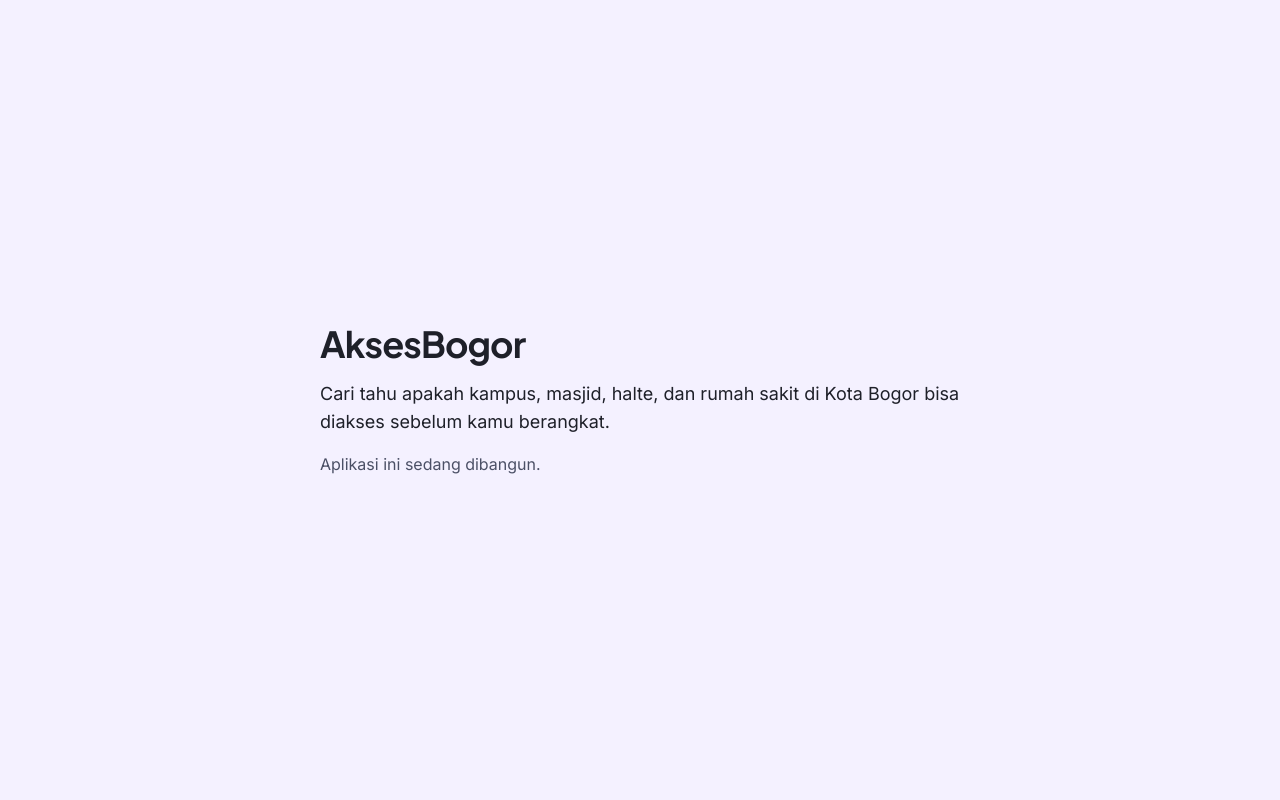
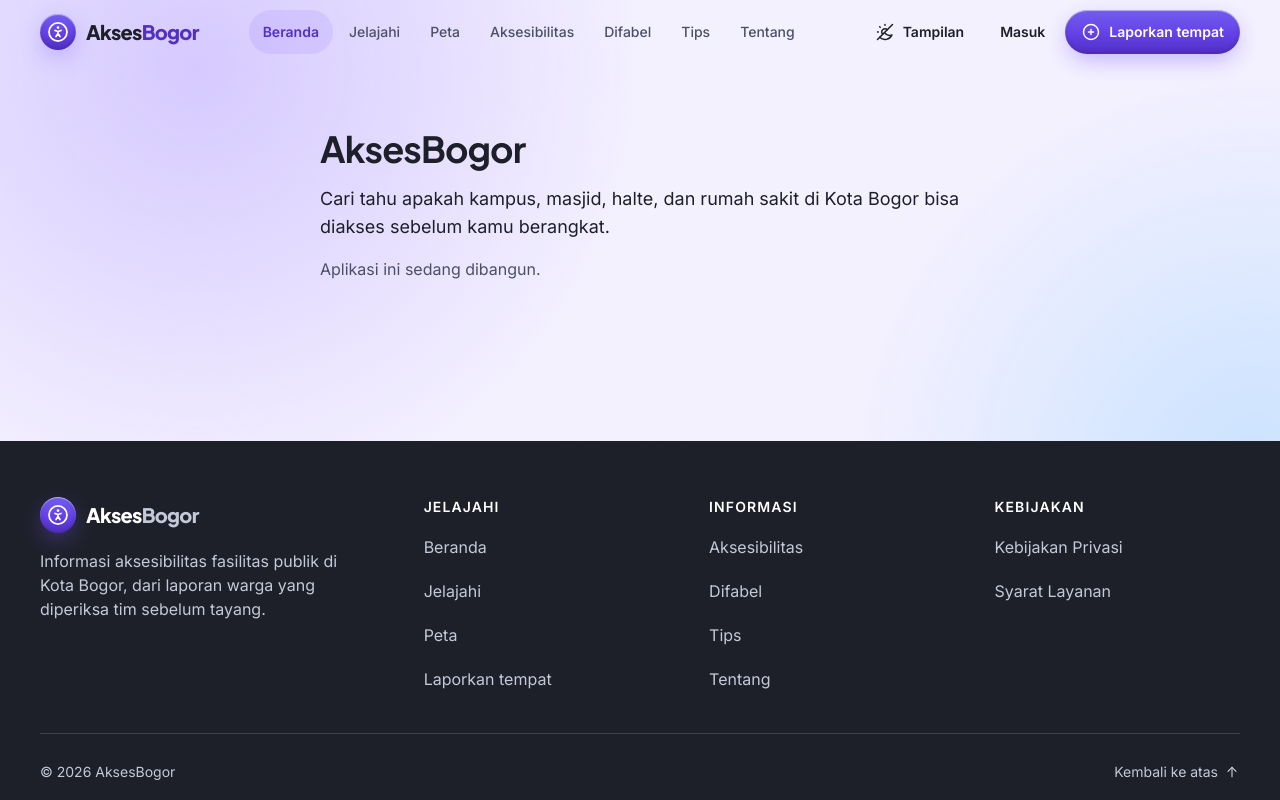
Before and after one commit to al-dioooo/akses-bogor-web, a Next.js app: page / in a window 1280 px wide. Shown: the top 800 px of the page. Built offline with nearby package versions, Linux system fonts and the light colour scheme.

Commit message:
feat(layout): wrap pages in the header, footer, bottom nav, and aurora

```diff
--- a/messages/id.json
+++ b/messages/id.json
@@ -4,7 +4,8 @@
     "description": "Informasi aksesibilitas fasilitas publik di Kota Bogor: ramp, toilet difabel, guiding block, dan lift."
   },
   "Layout": {
-    "skipLink": "Lewati ke konten utama"
+    "skipLink": "Lewati ke konten utama",
+    "home": "AksesBogor, ke Beranda"
   },
   "Beranda": {
     "title": "AksesBogor",
@@ -46,5 +47,58 @@
     "title": "Data belum bisa dimuat",
     "body": "Server AksesBogor sedang tidak bisa dihubungi. Coba lagi sebentar lagi.",
     "retry": "Coba lagi"
+  },
+  "Nav": {
+    "label": "Menu utama",
+    "bottomLabel": "Menu cepat",
+    "beranda": "Beranda",
+    "jelajahi": "Jelajahi",
+    "peta": "Peta",
+    "aksesibilitas": "Aksesibilitas",
+    "difabel": "Difabel",
+    "tips": "Tips",
+    "tentang": "Tentang",
+    "laporkan": "Laporkan",
+    "laporkanTempat": "Laporkan tempat",
+    "masuk": "Masuk",
+    "lainnya": "Lainnya",
+    "lainnyaTitle": "Menu lainnya",
+    "tutup": "Tutup"
+  },
+  "Tampilan": {
+    "open": "Tampilan",
+    "title": "Pengaturan tampilan",
+    "mode": "Mode warna",
+    "modeHint": "Solid mematikan efek kaca supaya teks lebih mudah dibaca.",
+    "theme": {
+      "perangkat": "Ikuti perangkat",
+      "glass": "Kaca",
+      "solid": "Solid",
+      "dark": "Gelap"
+    },
+    "motion": "Gerakan",
+    "motionHint": "Kurangi gerakan menghentikan latar yang bergeser dan animasi saat menggulir.",
+    "motionOption": {
+      "perangkat": "Ikuti perangkat",
+      "off": "Kurangi gerakan"
+    },
+    "done": "Selesai"
+  },
+  "Footer": {
+    "tagline": "Informasi aksesibilitas fasilitas publik di Kota Bogor, dari laporan warga yang diperiksa tim sebelum tayang.",
+    "jelajahi": "Jelajahi",
+    "informasi": "Informasi",
+    "kebijakan": "Kebijakan",
+    "privasi": "Kebijakan Privasi",
+    "syarat": "Syarat Layanan",
+    "copyright": "© 2026 AksesBogor",
+    "toTop": "Kembali ke atas"
+  },
+  "NotFound": {
+    "eyebrow": "Halaman tidak ditemukan",
+    "title": "Halaman ini belum ada.",
+    "body": "Mungkin halamannya masih dibuat, atau alamatnya salah ketik.",
+    "home": "Ke Beranda",
+    "explore": "Jelajahi lokasi"
   }
 }
--- a/src/app/layout.tsx
+++ b/src/app/layout.tsx
@@ -2,6 +2,10 @@ import type { Metadata } from "next";
 import { Inter, Plus_Jakarta_Sans } from "next/font/google";
 import { NextIntlClientProvider } from "next-intl";
 import { getTranslations } from "next-intl/server";
+import { Aurora } from "@/components/aurora";
+import { DISPLAY_SCRIPT } from "@/components/display-script";
+import { SiteBottomNav, SiteHeader } from "@/components/site-header";
+import { SiteFooter } from "@/components/site-footer";
 import { locale } from "@/i18n/config";
 import "./globals.css";
 
@@ -26,15 +30,26 @@ export async function generateMetadata(): Promise<Metadata> {
 export default async function RootLayout({ children }: LayoutProps<"/">) {
   const t = await getTranslations("Layout");
   return (
-    <html lang={locale} className={`${inter.variable} ${plusJakartaSans.variable} h-full antialiased`}>
-      <body className="min-h-full flex flex-col">
+    // Skrip tampilan mengubah data-theme dan data-motion sebelum hydration.
+    <html lang={locale} suppressHydrationWarning className={`${inter.variable} ${plusJakartaSans.variable} h-full antialiased`}>
+      <head>
+        <script dangerouslySetInnerHTML={{ __html: DISPLAY_SCRIPT }} />
+      </head>
+      {/* Ruang bawah setinggi Bottom nav supaya konten dan fokus tidak tertutup (WCAG 2.4.11). */}
+      <body id="atas" className="flex min-h-full flex-col pb-28 lg:pb-0">
+        <Aurora />
         <a
           href="#konten"
           className="sr-only focus:not-sr-only focus:absolute focus:left-4 focus:top-4 focus:z-50 focus:inline-flex focus:min-h-11 focus:items-center focus:rounded-lg focus:bg-surface-inverse focus:px-4 focus:text-text-on-inverse focus:outline-2 focus:outline-offset-2 focus:outline-focus-ring"
         >
           {t("skipLink")}
         </a>
-        <NextIntlClientProvider>{children}</NextIntlClientProvider>
+        <NextIntlClientProvider>
+          <SiteHeader />
+          {children}
+          <SiteFooter />
+          <SiteBottomNav />
+        </NextIntlClientProvider>
       </body>
     </html>
   );
--- /dev/null
+++ b/src/components/aurora.tsx
@@ -0,0 +1,10 @@
+/** Latar aurora di belakang semua halaman (ADR-0009). Murni hiasan; gaya dan gerakannya ada di globals.css. */
+export function Aurora() {
+  return (
+    <div aria-hidden="true" className="aurora">
+      <span />
+      <span />
+      <span />
+    </div>
+  );
+}
--- /dev/null
+++ b/src/components/site-footer.tsx
@@ -0,0 +1,76 @@
+import Link from "next/link";
+import { getTranslations } from "next-intl/server";
+import { Icon } from "@/ui/icon";
+import { IconArrowUp } from "@/ui/icons";
+import { Logo } from "./logo";
+
+const LINK = "inline-flex min-h-11 items-center text-text-on-inverse-secondary hover:text-text-on-inverse hover:underline";
+
+/** Footer di atas `surface/inverse`, bukan kaca gelap, supaya teks sekunder tetap kontras (Fondasi Visual). */
+export async function SiteFooter() {
+  const t = await getTranslations("Footer");
+  const nav = await getTranslations("Nav");
+  const columns = [
+    {
+      title: t("jelajahi"),
+      links: [
+        { href: "/", label: nav("beranda") },
+        { href: "/jelajahi", label: nav("jelajahi") },
+        { href: "/peta", label: nav("peta") },
+        { href: "/laporkan", label: nav("laporkanTempat") },
+      ],
+    },
+    {
+      title: t("informasi"),
+      links: [
+        { href: "/aksesibilitas", label: nav("aksesibilitas") },
+        { href: "/difabel", label: nav("difabel") },
+        { href: "/tips", label: nav("tips") },
+        { href: "/tentang", label: nav("tentang") },
+      ],
+    },
+    {
+      title: t("kebijakan"),
+      links: [
+        { href: "/privasi", label: t("privasi") },
+        { href: "/syarat", label: t("syarat") },
+      ],
+    },
+  ];
+  return (
+    <footer className="mt-(--spacing-4xl) overflow-hidden bg-surface-inverse text-text-on-inverse">
+      <div className="page-width grid gap-10 pt-14 pb-8 md:grid-cols-[1.4fr_repeat(3,1fr)]">
+        <div className="flex flex-col gap-4">
+          <Logo inverse />
+          <p className="max-w-xs text-text-on-inverse-secondary">{t("tagline")}</p>
+        </div>
+        {columns.map((column) => (
+          <div key={column.title}>
+            <h2 className="mb-2 text-sm font-semibold tracking-[0.08em] uppercase">{column.title}</h2>
+            <ul>
+              {column.links.map((link) => (
+                <li key={link.href}>
+                  <Link href={link.href} className={LINK}>
+                    {link.label}
+                  </Link>
+                </li>
+              ))}
+            </ul>
+          </div>
+        ))}
+      </div>
+      <div className="page-width flex flex-wrap items-center justify-between gap-2 border-t border-text-on-inverse/15 py-4 text-sm">
+        <p className="text-text-on-inverse-secondary">{t("copyright")}</p>
+        <a href="#atas" className={`${LINK} gap-1.5`}>
+          {t("toTop")}
+          <Icon icon={IconArrowUp} className="size-4" />
+        </a>
+      </div>
+      {/* Wordmark raksasa hanya hiasan, jadi digambar lewat CSS dan tidak dibaca sebagai teks. */}
+      <div
+        aria-hidden="true"
+        className="page-width -mb-[0.22em] font-heading text-[clamp(4rem,17vw,15rem)] leading-none font-extrabold tracking-[-0.06em] text-text-on-inverse/10 select-none after:content-['AksesBogor']"
+      />
+    </footer>
+  );
+}
--- /dev/null
+++ b/src/components/site-header.tsx
@@ -0,0 +1,86 @@
+import Link from "next/link";
+import { getTranslations } from "next-intl/server";
+import { Suspense } from "react";
+import { buttonClass } from "@/ui/button-styles";
+import { Icon } from "@/ui/icon";
+import { IconCirclePlus, IconUser } from "@/ui/icons";
+import { ActiveBottomNav, BottomNav, type BottomNavLabels } from "./bottom-nav";
+import { DisplaySettings } from "./display-settings";
+import { Logo } from "./logo";
+import { ActiveMainNavList, MainNavList, StickyHeader, type NavLabels } from "./nav-links";
+
+async function navLabels() {
+  const t = await getTranslations("Nav");
+  const labels: NavLabels = {
+    beranda: t("beranda"),
+    jelajahi: t("jelajahi"),
+    peta: t("peta"),
+    aksesibilitas: t("aksesibilitas"),
+    difabel: t("difabel"),
+    tips: t("tips"),
+    tentang: t("tentang"),
+    laporkan: t("laporkan"),
+  };
+  return { t, labels };
+}
+
+/** Nav bar desktop dan App bar ponsel. Tab aktif ditandai setelah alamat halaman diketahui. */
+export async function SiteHeader() {
+  const { t, labels } = await navLabels();
+  const tl = await getTranslations("Layout");
+  const td = await getTranslations("Tampilan");
+  return (
+    <StickyHeader>
+      <div className="page-width flex min-h-16 items-center justify-between gap-3">
+        <Link href="/" aria-label={tl("home")} className="rounded-xl">
+          <Logo />
+        </Link>
+        <nav aria-label={t("label")} className="hidden lg:block">
+          <Suspense fallback={<MainNavList labels={labels} pathname={null} />}>
+            <ActiveMainNavList labels={labels} />
+          </Suspense>
+        </nav>
+        <div className="flex items-center gap-1">
+          <DisplaySettings
+            labels={{
+              open: td("open"),
+              title: td("title"),
+              mode: td("mode"),
+              modeHint: td("modeHint"),
+              theme: { perangkat: td("theme.perangkat"), glass: td("theme.glass"), solid: td("theme.solid"), dark: td("theme.dark") },
+              motion: td("motion"),
+              motionHint: td("motionHint"),
+              motionOption: { perangkat: td("motionOption.perangkat"), off: td("motionOption.off") },
+              done: td("done"),
+            }}
+          />
+          <Link href="/masuk" className={buttonClass("ghost", "sm")}>
+            <Icon icon={IconUser} className="size-5 lg:hidden" />
+            {t("masuk")}
+          </Link>
+          <Link href="/laporkan" className={buttonClass("primary", "sm", "max-lg:hidden")}>
+            <Icon icon={IconCirclePlus} />
+            {t("laporkanTempat")}
+          </Link>
+        </div>
+      </div>
+    </StickyHeader>
+  );
+}
+
+export async function SiteBottomNav() {
+  const { t, labels } = await navLabels();
+  const bottomLabels: BottomNavLabels = {
+    ...labels,
+    label: t("bottomLabel"),
+    lainnya: t("lainnya"),
+    lainnyaTitle: t("lainnyaTitle"),
+    masuk: t("masuk"),
+    tutup: t("tutup"),
+  };
+  return (
+    <Suspense fallback={<BottomNav labels={bottomLabels} pathname={null} />}>
+      <ActiveBottomNav labels={bottomLabels} />
+    </Suspense>
+  );
+}
```
